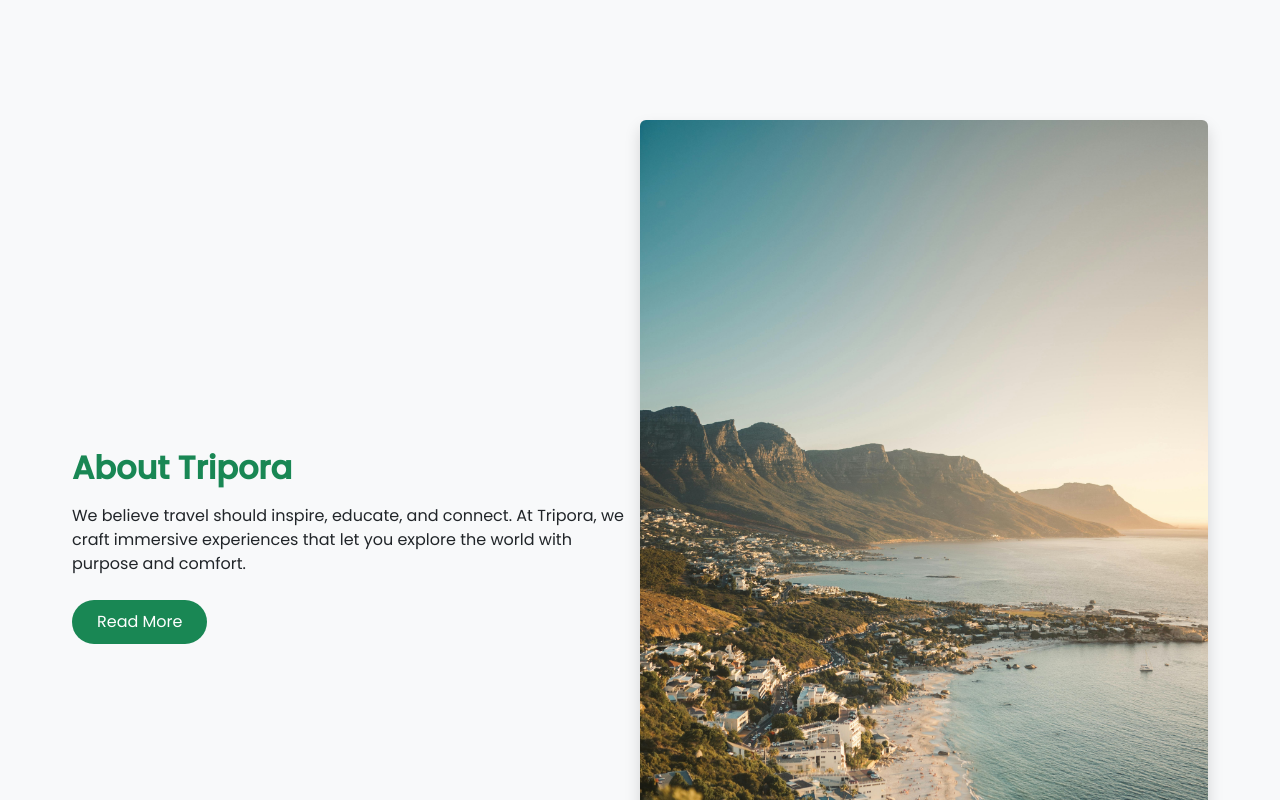
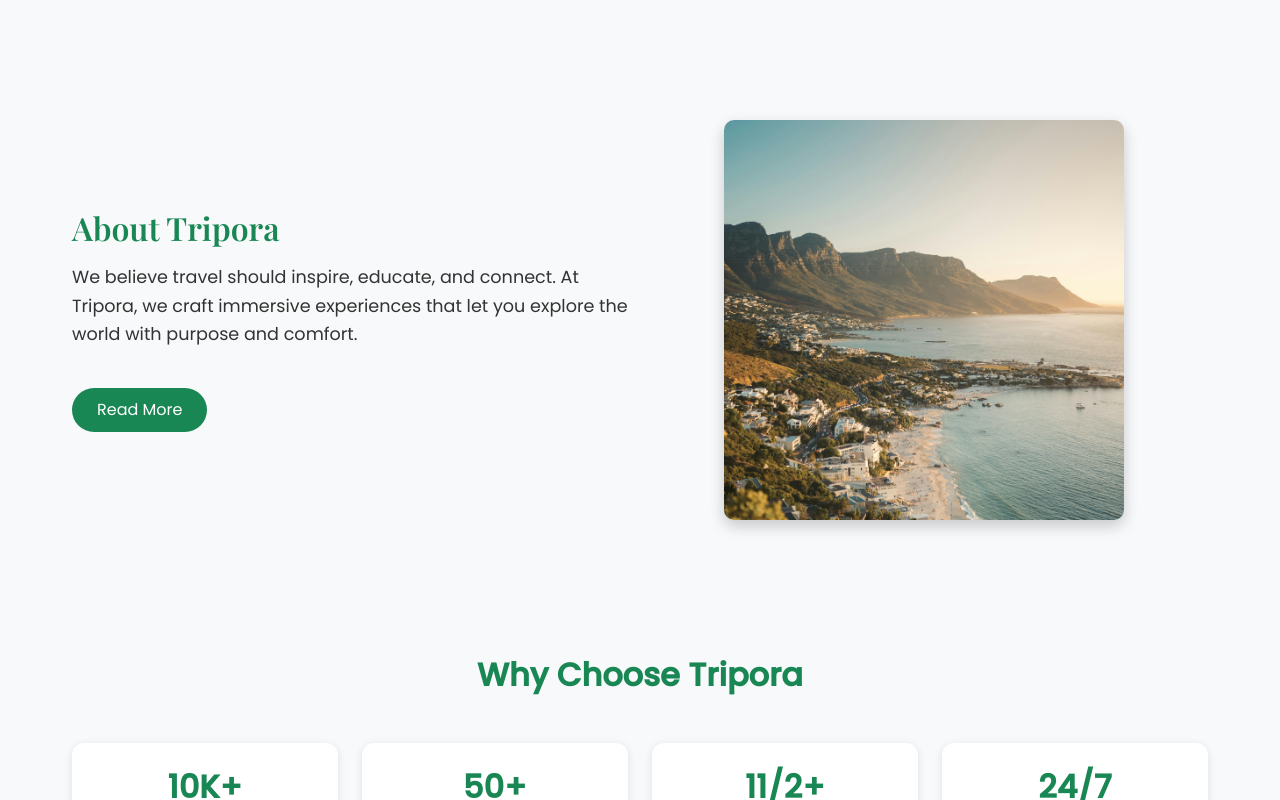
Before and after one commit to Naila-dev/Tripora-, a React (Create React App) app in the folder frontend/: page / in a window 1280 px wide. Shown: the part 1320-2120 px from the top of the page. Built offline with nearby package versions, Linux system fonts and the light colour scheme; no server answers.

Commit message:
work on navbar for pages

```diff
--- a/frontend/src/pages/Home.jsx
+++ b/frontend/src/pages/Home.jsx
@@ -263,7 +263,19 @@ const HomePage = () => {
       <a href="/about" className="btn-about">Read More</a>
     </div>
     <div className="col-md-6 text-center">
-      <img src="/images/view1.jpg" alt="About Tripora" className="img-fluid rounded shadow height='400px' width='400px' "/>
+     <img
+  src="/images/view1.jpg"
+  alt="About Tripora"
+  style={{
+    width: "400px",   // Set the width
+    height: "400px",  // Set the height
+    objectFit: "cover", // Ensures the image keeps aspect ratio and fills the box
+    borderRadius: "10px", // optional rounded corners
+    boxShadow: "0 6px 15px rgba(0,0,0,0.2)" // optional shadow
+  }}
+/>
+
+
     </div>
   </div>
 </section>
@@ -348,7 +360,7 @@ const HomePage = () => {
           <div className="row g-4">
             <div className="col-md-4 col-sm-6">
               <div className="blog-card">
-                <img src="/images/aboutp1.jpg" className="img-fluid rounded-top" alt="Travel Tips" />
+                <img src="/images/hotel4.jpeg" className="img-fluid rounded-top" alt="Travel Tips" />
                 <div className="blog-content">
                   <h5>Travel Tips for Africa</h5>
                   <p>Essential advice to make your African adventures smooth and memorable.</p>
@@ -359,7 +371,7 @@ const HomePage = () => {
 
             <div className="col-md-4 col-sm-6">
               <div className="blog-card">
-                <img src="/images/aboutp1.jpg" className="img-fluid rounded-top" alt="Top Destinations" />
+                <img src="/images/map.jpg" className="img-fluid rounded-top" alt="Top Destinations" />
                 <div className="blog-content">
                   <h5>Top Destinations 2025</h5>
                   <p>Explore trending travel spots that should be on your bucket list this year.</p>
@@ -370,7 +382,7 @@ const HomePage = () => {
 
             <div className="col-md-4 col-sm-6">
               <div className="blog-card">
-                <img src="/images/aboutp1.jpg" className="img-fluid rounded-top" alt="Packing Essentials" />
+                <img src="/images/tourists.jpg" className="img-fluid rounded-top" alt="Packing Essentials" />
                 <div className="blog-content">
                   <h5>Packing Essentials</h5>
                   <p>Smart packing tips to help you travel light and stress-free anywhere.</p>
--- a/frontend/src/pages/style.css
+++ b/frontend/src/pages/style.css
@@ -11,18 +11,9 @@ h1, h2, h3, h4, h5 {
     color: #111;
 }
 
-:root {
-  --primary-color: #16a085;
-  --accent-color: #f39c12;
-  --text-color: #333;
-}
 a, .btn-primary {
     background-color: var(--primary-color);
     border-color: var(--primary-color);
-}
-a:hover, .btn-primary:hover {
-    background-color: var(--accent-color);
-    border-color: var(--accent-color);
 }
 p {
     margin-bottom: 1.5rem;
@@ -58,14 +49,6 @@ a {
   from { opacity: 0; transform: translateY(-8px); }
   to { opacity: 1; transform: translateY(0); }
 }
-
-:root {
-  --primary-color: #16a085;   /* Text color */
-  --accent-color: #f39c12;   /* Highlight color */
-  --bg-light: #f9f9f9;; /* Highlight color */
-  --bg-light: #f9f9f9;
-}
-
 :root {
   --primary-color: #16a085;   /* your main green */
   --accent-color: #f39c12;    /* your orange */
@@ -113,7 +96,7 @@ a {
   border: none !important;
 }
 
-.nav-list li a:hover {
+.nav-list li a:hover, a:hover, .btn-primary:hover {
   color: var(--accent-color);
 }
 
@@ -136,16 +119,6 @@ a {
   color: var(--accent-color);
   background: none;
 }
-/*
-/* Remove Bootstrap’s default anchor and button styles */
-/* a, */
-/* a:visited, */
-/* a:focus, */
-/* a:active { */
-  /* background: none !important; */
-  /* border: none !important; */
-  /* box-shadow: none !important; */
-/* } */ */
 
 /* Scroll effect */
 .site-navbar.scrolled {
@@ -227,6 +200,93 @@ a {
   font-size: 1.2rem;
   margin-bottom: 2rem;
 }
+
+/* About section container */
+.about-preview {
+  background-color: #f8f9fa; /* light gray background */
+  padding: 3rem 0;
+}
+
+.about-preview h2 {
+  font-family: 'Playfair Display', serif;
+  font-weight: 700;
+  font-size: 2rem;
+  margin-bottom: 1rem;
+}
+
+.about-preview p {
+  font-family: 'Poppins', sans-serif;
+  font-size: 1.1rem;
+  line-height: 1.6;
+  color: #333;
+}
+
+/* About section container */
+.about-preview {
+  background-color: #f8f9fa; /* light gray background */
+  padding: 3rem 0;
+}
+
+.about-preview h2 {
+  font-family: 'Playfair Display', serif;
+  font-weight: 700;
+  font-size: 2rem;
+  margin-bottom: 1rem;
+}
+
+.about-preview p {
+  font-family: 'Poppins', sans-serif;
+  font-size: 1.1rem;
+  line-height: 1.6;
+  color: #333;
+}
+
+/* Button */
+.btn-about {
+  display: inline-block;
+  margin-top: 1rem;
+  padding: 0.5rem 1.5rem;
+  background-color: #16a085;
+  color: #fff;
+  border-radius: 4px;
+  text-decoration: none;
+  transition: all 0.3s ease;
+}
+
+.btn-about:hover {
+  background-color: #f39c12;
+  color: #fff;
+}
+
+/* Image styling */
+.about-img {
+  max-width: 100%;
+  height: auto; /* keeps aspect ratio */
+  object-fit: cover;
+  border-radius: 10px;
+  box-shadow: 0 6px 15px rgba(0, 0, 0, 0.2);
+  transition: transform 0.3s ease;
+}
+
+.about-img:hover {
+  transform: scale(1.05); /* slight zoom on hover */
+}
+
+/* Responsive tweaks */
+@media (max-width: 767px) {
+  .about-preview .col-md-6 {
+    text-align: center;
+  }
+
+  .about-preview p {
+    text-align: center;
+  }
+
+  .btn-about {
+    margin: 1rem auto 0;
+  }
+}
+
 
 /* Search section */
 .hero-search {
@@ -423,6 +483,18 @@ a {
   filter: invert(0); /* Make arrows dark */
 }
 
+/* Testimonials */
+blockquote {
+  border-left: 5px solid #007bff;
+  padding-left: 1rem;
+  margin: 1.5rem 0;
+  font-style: italic;
+  color: #333;
+  opacity: 0;
+  transform: translateX(-20px);
+  transition: all 1s ease;
+}
+
 
 /* ======================
    Blog
@@ -581,17 +653,7 @@ section {
   color: #555;
 }
 
-/* Testimonials */
-blockquote {
-  border-left: 5px solid #007bff;
-  padding-left: 1rem;
-  margin: 1.5rem 0;
-  font-style: italic;
-  color: #333;
-  opacity: 0;
-  transform: translateX(-20px);
-  transition: all 1s ease;
-}
+
 
 /* USP list */
 ul.list-unstyled li {
@@ -845,7 +907,7 @@ ul.list-unstyled li {
 /* About Page Styles */
 .about-hero {
   position: relative;
-  height: 60vh;
+  height: 80vh;
   display: flex;
   align-items: center;
   justify-content: center;
@@ -1078,31 +1140,37 @@ ul.list-unstyled li {
   visibility: visible;
 }
 
-
-/* Featured carousel card sizing */
-.featured-carousel .carousel-item {
-  padding: 1rem 0;
+/* --- Efficient CSS-based Carousel --- */
+#featuredToursCarousel {
+  overflow: hidden; /* Hide the parts of the track that are off-screen */
+  position: relative;
+  width: 100%;
+  -webkit-mask-image: linear-gradient(to right, transparent, #000 10%, #000 90%, transparent);
+  mask-image: linear-gradient(to right, transparent, #000 10%, #000 90%, transparent);
 }
-.featured-carousel .carousel-card-img {
-  height: 220px;
-  object-fit: cover;
-  width: 100%;
+.carousel-track {
+  display: flex;
+  gap: 1rem; /* Creates space between cards */
+  width: calc(266px * 24); /* (Card width + gap) * total cards */
+  animation: scroll 40s linear infinite;
 }
-.featured-carousel .tour-card-carousel {
-  border: 1px solid rgba(0,0,0,0.08);
-  box-shadow: 0 2px 8px rgba(0,0,0,0.05);
+/* Pause the animation on hover for better UX */
+#featuredToursCarousel:hover .carousel-track {
+  animation-play-state: paused;
 }
-.featured-carousel .card-title {
-  font-size: 1.05rem;
-  margin-bottom: 0.25rem;
+/* Define the scrolling animation */
+@keyframes scroll {
+  0% { transform: translateX(0); }
+  /* Scroll by the width of 12 cards (the original set) */
+  100% { transform: translateX(calc(-266px * 12)); }
 }
-.featured-carousel .price {
-  font-weight: 700;
-  color: #198754; /* bootstrap success color */
+.carousel-card {
+  flex-shrink: 0; /* Prevent cards from shrinking */
+  width: 250px; /* Define a fixed width for each card */
 }
 
 @media (max-width: 767px) {
-  .featured-carousel .carousel-card-img {
-    height: 180px;
+  .carousel-card {
+    width: 80%; /* Use a percentage for smaller screens */
   }
 }
```
Also changed, not shown: 2 other files (tests, documents, lock files or other folders).
